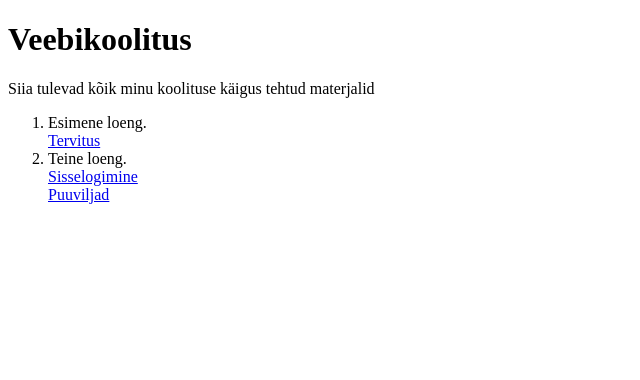
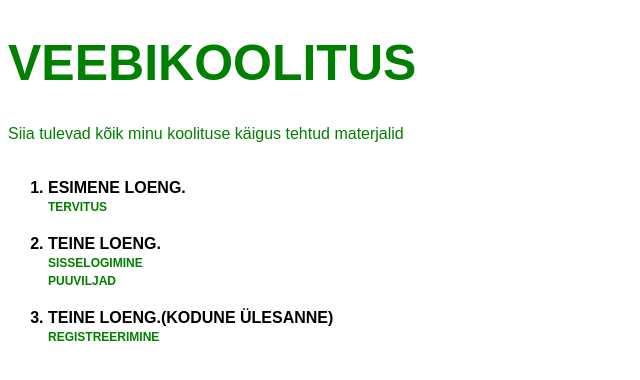
Before and after one commit to SpiidiK/Veebiarendus-koolitus, a plain HTML site: page index.html in a window 1280 px wide. Shown: the whole page, without its empty margins (0-640 px from the left). Drawn offline with Linux system fonts and the light colour scheme.

Commit message:
loen02
kodune ülesanne

```diff
--- a/index.html
+++ b/index.html
@@ -5,6 +5,7 @@
     <meta http-equiv="X-UA-Compatible" content="IE=edge">
     <meta name="viewport" content="width=device-width, initial-scale=1.0">
     <title>Veebikoolitus</title>
+    <link rel="stylesheet" href="veebikoolitus.css">
 </head>
 <body>
     <h1>Veebikoolitus</h1>
@@ -20,6 +21,11 @@
            <a href="loeng02/">Sisselogimine</a> <br>
            <a href="loeng02/puuviljad.html">Puuviljad</a>
         </li>
+        <li>
+            Teine loeng.(kodune ülesanne) <br>
+            <a href="loeng02/registreerimine.html">Registreerimine</a> <br>
+
+         </li>
     </ol>
 
 </body>
--- /dev/null
+++ b/loeng02/regamine.css
@@ -0,0 +1,42 @@
+.konteiner{
+    background-color: rgba(38, 38, 39, 0.315);
+    width: 400px;
+    padding: 15px;
+    margin-left: auto;
+    margin-right: auto;
+    margin-top: 150px;
+
+}
+h1{
+    color: white;
+    text-transform: uppercase;
+    font-family: 'Gill Sans', 'Gill Sans MT', Calibri, 'Trebuchet MS', sans-serif;
+}
+.ruum-yleval{
+    display: inline-block;
+    margin-top: 10px;
+
+}
+
+body {
+    background-image: url('taust.jpg ');
+    background-repeat: no-repeat;
+    background-attachment: fixed;
+    background-size: 100% 100%;
+  }
+
+input[type=text],input[type='password']{
+    width: 100%;
+    padding: 12px 20px;
+    margin: 8px 0;
+    box-sizing: border-box;
+    border: 1px solid white;
+    -webkit-transition: 0.5s;
+    transition: 0.5s;
+    outline: none;
+    background-color: rgba(38, 38, 39, 0.315);
+
+  }
+input[type=text]:focus, input[type='password']:focus {
+    border: 3px solid white;
+  }
--- /dev/null
+++ b/veebikoolitus.css
@@ -0,0 +1,35 @@
+h1 {
+    color: green;
+    font-family: Arial, Helvetica, sans-serif;
+    text-transform: uppercase;
+    font-weight: 700;
+    font-size: 50px;
+}
+
+p {
+ color: green;
+    font-family: Arial, Helvetica, sans-serif;
+}
+
+li {
+    color: black;
+    font-weight: 700;
+    text-transform: uppercase;
+    font-family: Arial, Helvetica, sans-serif;
+
+}
+
+a {
+    color: green;
+    text-transform: uppercase;
+    text-decoration: none;
+    font-family: Arial, Helvetica, sans-serif;
+    font-size: 12px;
+
+}
+a:hover {
+    color: orangered;
+  }
+li {
+   padding-top: 20px;
+}
```
Also changed, not shown: loeng02/registreerimine.html (added, +43 -0 lines), loeng02/taust.jpg (added).
